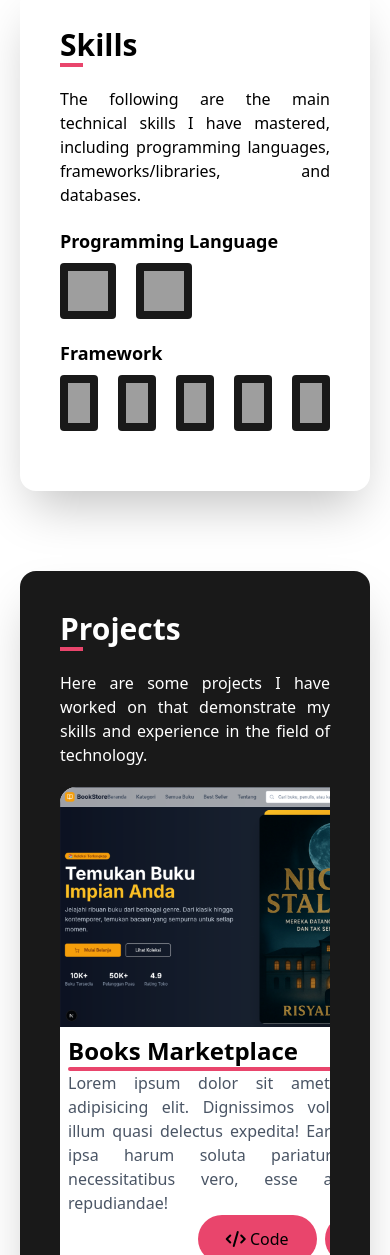
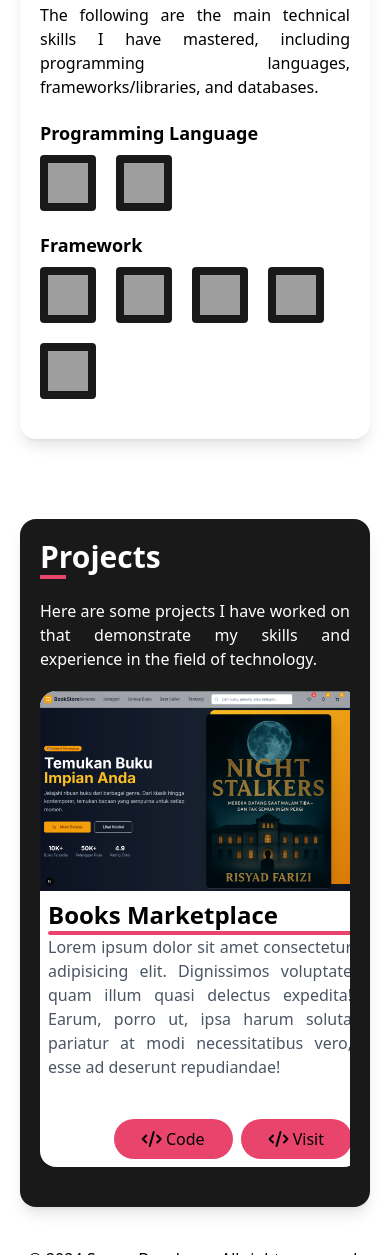
Before and after one commit to ahmadsanny2/task-for-exercise-bahasa-inggris, a website: page src/index.html in a window 390 px wide. Shown: the part 1369-2624 px from the top of the page. Drawn offline with Linux system fonts and the light colour scheme; grey boxes are pictures that could not be loaded.

Commit message:
Update section about, skills, and project

```diff
--- a/src/index.html
+++ b/src/index.html
@@ -116,7 +116,7 @@
             <div class="">
 
                 <!-- About Me -->
-                <section class="max-lg:bg-black/90 max-lg:shadow-2xl max-lg:p-10 max-lg:my-20 max-lg:rounded-2xl"
+                <section class="max-lg:bg-black/90 max-lg:p-5 max-lg:my-20 max-lg:rounded-2xl"
                     id="about-me">
                     <div class="">
                         <h2 class="text-3xl text-white font-bold">About Me</h2>
@@ -134,13 +134,14 @@
                 </section>
 
                 <!-- Skills -->
-                <section class="max-lg:shadow-2xl max-lg:p-10 max-lg:my-20 max-lg:rounded-2xl" id="skills">
+                <section class="max-lg:shadow-lg max-lg:p-5 max-lg:my-20 max-lg:rounded-2xl" id="skills">
                     <div class="">
                         <h2 class="text-3xl lg:text-white font-bold">Skills</h2>
                         <div class="bg-[#E9456C] h-1 w-1/12"></div>
                     </div>
                     <div class="text-white my-5">
-                        <p class="text-black lg:text-white text-justify">The following are the main technical skills I have
+                        <p class="text-black lg:text-white text-justify">The following are the main technical skills I
+                            have
                             mastered, including programming
                             languages, frameworks/libraries, and databases.</p>
                         <div class="lg:text-white my-5">
@@ -168,8 +169,9 @@
                         <div class="lg:text-white my-5">
                             <div class="">
                                 <p class="text-black lg:text-white text-lg font-semibold">Framework</p>
-                                <div class="flex gap-5 my-2">
-                                    <div class="flex bg-black/90 lg:bg-black/90 lg:bg-white/10 items-center p-2 gap-3 group rounded">
+                                <div class="flex flex-wrap gap-5 my-2">
+                                    <div
+                                        class="flex bg-black/90 lg:bg-black/90 lg:bg-white/10 items-center p-2 gap-3 group rounded">
                                         <div class="">
                                             <img src="https://cdn.jsdelivr.net/gh/devicons/devicon@latest/icons/react/react-original.svg"
                                                 class="w-10 h-10" />
@@ -215,7 +217,7 @@
         </div>
 
         <!-- Projects Section -->
-        <section class="max-lg:bg-black/90 shadow-2xl p-10 lg:my-20 rounded-2xl" id="projects">
+        <section class="max-lg:bg-black/90 shadow-lg p-5 lg:p-10 lg:my-20 rounded-2xl" id="projects">
             <div class="">
                 <h2 class="text-3xl max-lg:text-white font-bold">Projects</h2>
                 <div class="bg-[#E9456C] h-1 w-1/12"></div>
@@ -226,13 +228,13 @@
                     technology.
                 </p>
                 <div class="flex snap-mandatory overflow-auto">
-                    <div class="flex shrink-0 gap-10">
+                    <div class="flex shrink-0 gap-5 lg:p-5">
 
-                        <div class="bg-white w-96 shadow-2xl rounded-2xl">
+                        <div class="bg-white w-80 shadow-lg rounded-2xl">
                             <img src="./../public/assets/projects/books-marketplace.png" alt=""
                                 class="w-full rounded-t-2xl">
                             <div class="p-2">
-                                <div class="">
+                                <div class="mb-10">
                                     <div class="">
                                         <h1 class=" text-2xl font-bold">Books Marketplace</h1>
                                         <div class="bg-[#E9456C] h-1 mx-auto rounded-full"></div>
@@ -244,11 +246,11 @@
                                         pariatur at modi necessitatibus vero, esse ad deserunt repudiandae!</p>
                                 </div>
                                 <div class="flex justify-self-end gap-2">
-                                    <div class="bg-[#E9456C]  px-7 py-3 rounded-full">
+                                    <div class="bg-[#E9456C]  px-7 py-2 rounded-full">
                                         <i class="fa fa-code"></i>
                                         <a href="" class="">Code</a>
                                     </div>
-                                    <div class="bg-[#E9456C]  px-7 py-3 rounded-full">
+                                    <div class="bg-[#E9456C]  px-7 py-2 rounded-full">
                                         <i class="fa fa-code"></i>
                                         <a href="" class="">Visit</a>
                                     </div>
@@ -262,7 +264,7 @@
         </section>
     </main>
 
-    <footer class="px-5 py-3">
+    <footer class="px-5 py-10">
         <div class="container mx-auto">
             <p class=" text-center">&copy; 2024 Sannn Developer. All rights reserved.</p>
         </div>
```
Also changed, not shown: src/css/output.css.
